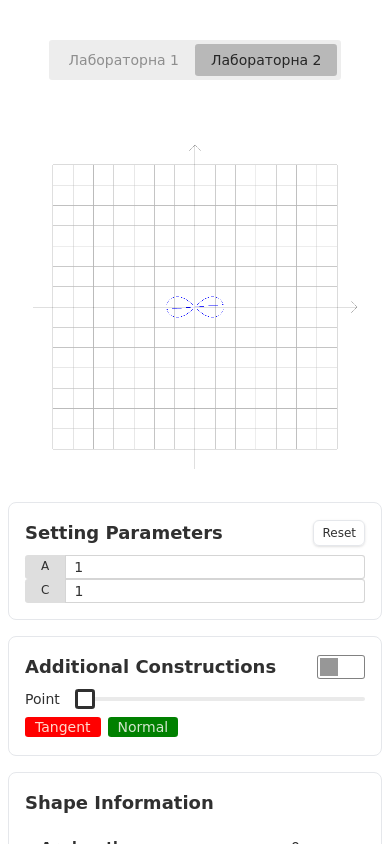
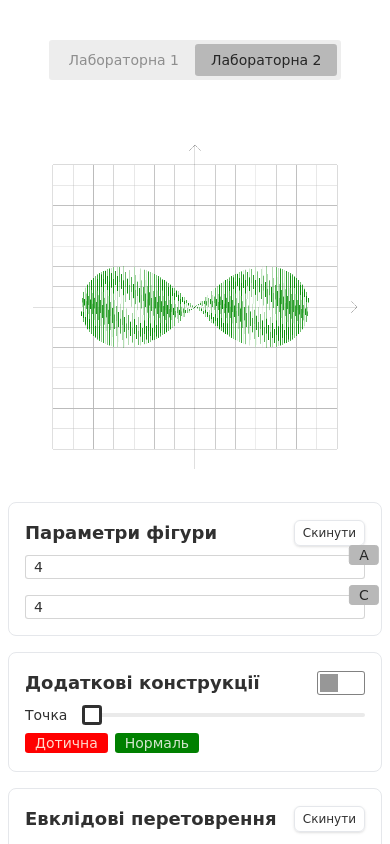
Before and after one commit to andreeich/geometrical-modeling, a React (Create React App) app: page / in a window 390 px wide. Both pictures are taken after a click on the link "Лабораторна 2". Shown: the top 844 px of the page. Built offline with nearby package versions, Linux system fonts and the light colour scheme.

Commit message:
fis labs full

```diff
--- a/src/components/SceneOne.jsx
+++ b/src/components/SceneOne.jsx
@@ -1028,7 +1028,7 @@ function SceneOne() {
       <div className="max-w-md aspect-square">
         <canvas ref={canvasRef} className="!w-full !h-full" />
       </div>
-      <div className="grid gap-4 md:grid-cols-2">
+      <div className="grid grid-cols-1 gap-4 md:grid-cols-2">
         <div className="p-4 space-y-2 border rounded-lg">
           <div className="flex items-center justify-between gap-2">
             <h2 className="font-bold text-md">Евклідові перетворення</h2>
--- a/src/components/SceneTwo.jsx
+++ b/src/components/SceneTwo.jsx
@@ -103,7 +103,6 @@ function getTangentPoints(funcs, point) {
     point.c,
     point.point[0]
   );
-  console.log(pointD1);
   let points = [];
   for (let i = -1; i <= 1; i++) {
     let x = point.point[0] + 10 * i;
@@ -172,11 +171,11 @@ function SceneTwo() {
   // data
   const paramsDefault = {
     a: {
-      value: 1,
+      value: 4,
       ref: useRef(),
     },
     c: {
-      value: 1,
+      value: 4,
       ref: useRef(),
     },
   };
@@ -263,8 +262,7 @@ function SceneTwo() {
   // dom elements with refs
   const paramsRows = Object.entries(params).map(([key, v]) => {
     return (
-      <label className="input-group input-group-xs" key={key}>
-        <span>{key.charAt(0).toUpperCase() + key.slice(1)}</span>
+      <div className="join" key={key}>
         <input
           type="number"
           placeholder={v.value}
@@ -284,7 +282,12 @@ function SceneTwo() {
           }
           className="w-full input input-xs input-bordered"
         />
-      </label>
+        <div className="indicator">
+          <span className="indicator-item badge badge-secondary">
+            {key.charAt(0).toUpperCase() + key.slice(1)}
+          </span>
+        </div>
+      </div>
     );
   });
   const euclideanRows = Object.entries(euclidean).map(([name, object]) => {
@@ -292,35 +295,50 @@ function SceneTwo() {
       <div className="form-control" key={name}>
         <label className="label">
           <span className="label-text">
-            {name.charAt(0).toUpperCase() + name.slice(1)}
+            {name == "offset"
+              ? "Зміщення"
+              : name == "rotation"
+              ? "Обертання"
+              : name == "scale"
+              ? "Збільшення"
+              : "Параметр"}
           </span>
         </label>
-        <div className="gap-2 join join-vertical">
+        <div className="gap-6 join">
           {Object.entries(object).map(([key, value]) => (
-            <label className="input-group input-group-xs" key={key}>
-              <span>{key.charAt(0).toUpperCase() + key.slice(1)}</span>
+            <div className="join" key={key}>
               <input
                 type="number"
                 placeholder={value.value}
                 defaultValue={value.value}
                 ref={value.ref}
                 onChange={(e) =>
-                  setEuclidean({
-                    ...euclidean,
-                    [name]: {
-                      ...euclidean[name],
-                      [key]: {
-                        ...euclidean[name][key],
-                        value: e.target.value
-                          ? ~~e.target.value
-                          : ~~e.target.defaultValue,
+                  setParams({
+                    ...params,
+                    euclidean: {
+                      ...params.euclidean,
+                      [name]: {
+                        ...params.euclidean[name],
+                        [key]: {
+                          ...params.euclidean[name][key],
+                          value: e.target.value
+                            ? ~~e.target.value
+                            : ~~e.target.defaultValue,
+                        },
                       },
                     },
                   })
                 }
                 className="w-full input input-xs input-bordered"
               />
-            </label>
+              <div className="indicator">
+                <span className="indicator-item badge badge-secondary">
+                  {key == "angle"
+                    ? "Кут"
+                    : key.charAt(0).toUpperCase() + key.slice(1)}
+                </span>
+              </div>
+            </div>
           ))}
         </div>
       </div>
@@ -364,7 +382,7 @@ function SceneTwo() {
   //     },
   //   });
   // }
-  // calc new points based on matrixes
+  // // calc new points based on matrixes
   const calcPoints = () => {
     let ms = [
       // Euclidean offset
@@ -423,38 +441,52 @@ function SceneTwo() {
         let y =
           (point[0] * m[0][1] + point[1] * m[1][1] + m[2][1]) /
           (point[0] * m[0][2] + point[1] * m[1][2] + m[2][2]);
-
-        point[0] = x;
-        point[1] = y;
-      }
-      if (!point[0] || !point[1]) continue;
-      points.push(new THREE.Vector2(point[0], point[1]));
-      pointsDetails.push({ point, a: params.a.value, c: params.c.value });
-    }
-    for (let x = -10; x <= 10; x += 0.1) {
-      let point = getDeltoidPoint(
-        deltoidFuncs,
-        params.a.value,
-        params.c.value,
-        x
-      );
-      point[1] = -point[1];
-
-      for (const m of ms) {
-        let x =
-          (point[0] * m[0][0] + point[1] * m[1][0] + m[2][0]) /
-          (point[0] * m[0][2] + point[1] * m[1][2] + m[2][2]);
-        let y =
+        let y1 =
           (point[0] * m[0][1] + point[1] * m[1][1] + m[2][1]) /
           (point[0] * m[0][2] + point[1] * m[1][2] + m[2][2]);
 
         point[0] = x;
         point[1] = y;
+        point[2] = -y1;
       }
-      if (!point[0] || !point[1]) continue;
+      if (!point[0] || !point[1] || !point[2]) continue;
       points.push(new THREE.Vector2(point[0], point[1]));
-      pointsDetails.push({ point, a: params.a.value, c: params.c.value });
+      pointsDetails.push({
+        point: [point[0], point[1]],
+        a: params.a.value,
+        c: params.c.value,
+      });
+      points.push(new THREE.Vector2(point[0], point[2]));
+      pointsDetails.push({
+        point: [point[0], point[2]],
+        a: params.a.value,
+        c: params.c.value,
+      });
     }
+    // for (let x = -10; x <= 10; x += 0.1) {
+    //   let point = getDeltoidPoint(
+    //     deltoidFuncs,
+    //     params.a.value,
+    //     params.c.value,
+    //     x
+    //   );
+    //   point[1] = -point[1];
+
+    //   for (const m of ms) {
+    //     let x =
+    //       (point[0] * m[0][0] + point[1] * m[1][0] + m[2][0]) /
+    //       (point[0] * m[0][2] + point[1] * m[1][2] + m[2][2]);
+    //     let y =
+    //       (point[0] * m[0][1] + point[1] * m[1][1] + m[2][1]) /
+    //       (point[0] * m[0][2] + point[1] * m[1][2] + m[2][2]);
+
+    //     point[0] = x;
+    //     point[1] = y;
+    //   }
+    //   if (!point[0] || !point[1]) continue;
+    //   points.push(new THREE.Vector2(point[0], point[1]));
+    //   pointsDetails.push({ point, a: params.a.value, c: params.c.value });
+    // }
 
     ms = [
       // Euclidean rotation
@@ -507,7 +539,6 @@ function SceneTwo() {
           point[1] = y;
         }
         if (!point[0] || !point[1]) continue;
-        console.log(point);
 
         tangent[index] = new THREE.Vector2(...point);
       }
@@ -550,7 +581,7 @@ function SceneTwo() {
     // adding elements to the figure
     drawGrid(grid, calcGrid());
     grid.position.z -= 0.001;
-    drawLine(figure, points, 0x0000ff);
+    drawLine(figure, points, 0x099009);
 
     // drawing additional constructions
     if (pointsDetails.length) {
@@ -569,7 +600,6 @@ function SceneTwo() {
     // updating shape information
     // calcShapeData();
     // drawing points
-    // const pointsss = calcInflectionPoints(deltoidFuncs);
 
     // adding figure to the scene
     scene.add(grid);
@@ -583,29 +613,27 @@ function SceneTwo() {
   }, [params, euclidean, addConst]);
 
   return (
-    <div className="grid items-start justify-center grid-cols-1 gap-2 md:grid-cols-2">
-      <div className="top-16 md:sticky aspect-square">
+    <div className="grid items-center justify-center grid-cols-1 gap-2 place-items-center">
+      <div className="max-w-md aspect-square">
         <canvas ref={canvasRef} className="!w-full !h-full" />
       </div>
-      <div className="flex flex-col gap-4">
+      <div className="grid grid-cols-1 gap-4 md:grid-cols-2">
         <div className="p-4 space-y-2 border rounded-lg">
           <div className="flex items-center justify-between gap-2">
-            <h2 className="text-lg font-bold text-center">
-              Setting Parameters
-            </h2>
+            <h2 className="text-lg font-bold text-center">Параметри фігури</h2>
             <button
               className="px-2 py-1 text-xs transition-shadow border rounded-md shadow active:shadow-none"
               onClick={resetParams}
             >
-              Reset
+              Скинути
             </button>
           </div>
-          <div className="flex flex-col">{paramsRows}</div>
+          <div className="flex flex-col gap-4">{paramsRows}</div>
         </div>
         <div className="p-4 space-y-2 border rounded-lg">
           <div className="flex items-center justify-between gap-2">
             <h2 className="text-lg font-bold text-center">
-              Additional Constructions
+              Додаткові конструкції
             </h2>
             <input
               type="checkbox"
@@ -616,7 +644,7 @@ function SceneTwo() {
           </div>
           <fieldset disabled={!addConstToggle} className="flex flex-col">
             <label className="gap-4 join">
-              <span className="text-sm">Point</span>
+              <span className="text-sm">Точка</span>
               <input
                 type="range"
                 min={1}
@@ -636,13 +664,13 @@ function SceneTwo() {
             </label>
           </fieldset>
           <div className="gap-2 join">
-            <span className="badge badge-error">Tangent</span>
-            <span className="badge badge-success">Normal</span>
+            <span className="badge badge-error">Дотична</span>
+            <span className="badge badge-success">Нормаль</span>
           </div>
         </div>
-        <div className="p-4 space-y-2 border rounded-lg">
+        {/* <div className="p-4 space-y-2 border rounded-lg">
           <div className="flex items-center justify-between gap-2">
-            <h2 className="text-lg font-bold text-center">Shape Information</h2>
+            <h2 className="text-lg font-bold text-center">Дані фігури</h2>
           </div>
           <table className="table table-auto">
             <tbody>
@@ -656,17 +684,17 @@ function SceneTwo() {
               </tr>
             </tbody>
           </table>
-        </div>
+        </div> */}
         <div className="p-4 space-y-2 border rounded-lg">
           <div className="flex items-center justify-between gap-2">
             <h2 className="text-lg font-bold text-center">
-              Euclidean Transformation
+              Евклідові перетоврення
             </h2>
             <button
               className="px-2 py-1 text-xs transition-shadow border rounded-md shadow active:shadow-none"
               onClick={resetEuclid}
             >
-              Reset
+              Скинути
             </button>
           </div>
           <fieldset disabled={addConstToggle} className="flex flex-col">
```
